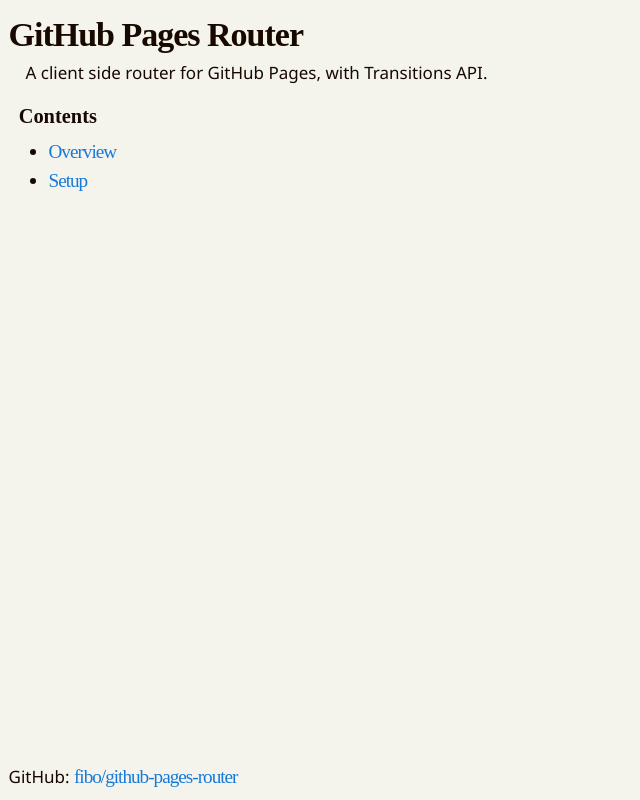
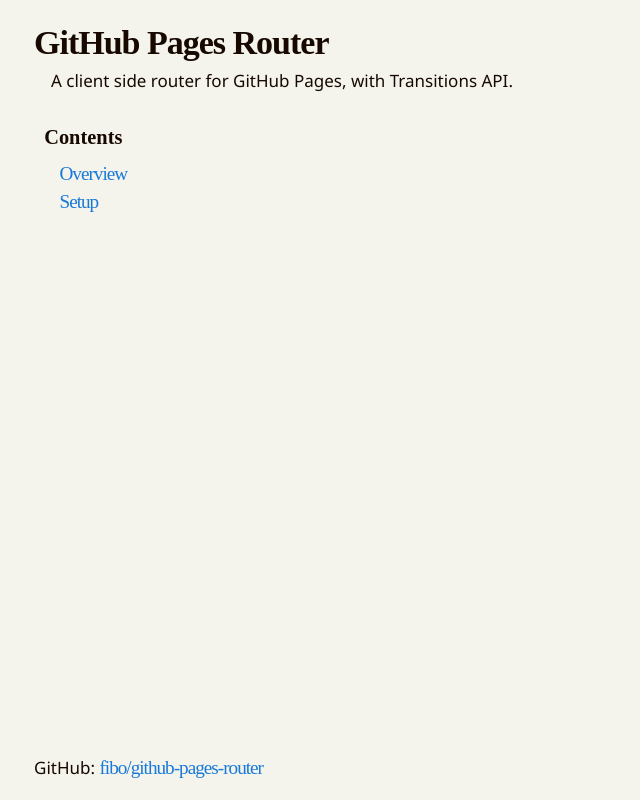
Before and after one commit to fibo/github-pages-router, a website: page index.html in a window 1280 px wide. Shown: the whole page, without its empty margins (0-640 px from the left). Drawn offline with Linux system fonts and the light colour scheme; a web font is replaced by a local one.

Commit message:
minor layout improvements

```diff
--- a/index.html
+++ b/index.html
@@ -10,7 +10,6 @@
     />
     <title>GitHub Pages Router</title>
     <base href="/github-pages-router/" />
-    <link rel="stylesheet" href="./style.css" />
 
     <link rel="preconnect" href="https://fonts.googleapis.com" />
     <link rel="preconnect" href="https://fonts.gstatic.com" crossorigin />
@@ -51,6 +50,7 @@
         >
       </footer>
     </div>
+    <link rel="stylesheet" href="./style.css" />
     <script src="./navigation.js"></script>
   </body>
 </html>
--- a/style.css
+++ b/style.css
@@ -1,15 +1,4 @@
 @layer reset, layout, theme, typography;
-
-@layer reset {
-  *,
-  *::before,
-  *::after {
-    box-sizing: border-box;
-  }
-  * {
-    margin: 0;
-  }
-}
 
 @layer theme {
   :root {
@@ -39,17 +28,28 @@
     height: 100%;
   }
 
+  /* Common layout definitions, see media queries below. */
   .layout {
     min-height: 100%;
-    padding: 0.5em;
     display: grid;
-    grid-template-areas: "header" "navigation" "content" "footer";
-    grid-template-rows: auto auto 1fr auto;
-    grid-template-columns: 100%;
     gap: 0.5em;
+    /* Both media queries define a layout padding, make it smooth with a transition. */
+    transition: padding 125ms ease-in;
   }
 
-  @media (min-width: 800px) {
+  /* Mobile and tablet. */
+  @media only screen and (max-width: 700px) {
+    .layout {
+      grid-template-areas: "header" "navigation" "content" "footer";
+      grid-template-rows: auto auto 1fr auto;
+      grid-template-columns: 100%;
+
+      padding: 0.5em;
+    }
+  }
+
+  /* Desktop. */
+  @media only screen and (min-width: 701px) {
     .layout {
       grid-template-columns: 1fr 3fr;
       grid-template-rows: auto 1fr auto;
@@ -57,11 +57,14 @@
         "header header"
         "navigation content"
         "footer footer";
+
+      padding: 1em 2em;
     }
   }
 
   header {
     grid-area: header;
+    padding-bottom: 0.75em;
   }
 
   nav {
@@ -157,4 +160,20 @@
     text-decoration: none;
     outline-color: var(--accent-color);
   }
+
+  nav ul {
+    list-style-type: none;
+    padding-left: 1.5em;
+  }
 }
+
+@layer reset {
+  *,
+  *::before,
+  *::after {
+    box-sizing: border-box;
+  }
+  * {
+    margin: 0;
+  }
+}
```
Also changed, not shown: 404.html (+1 -1 lines).
